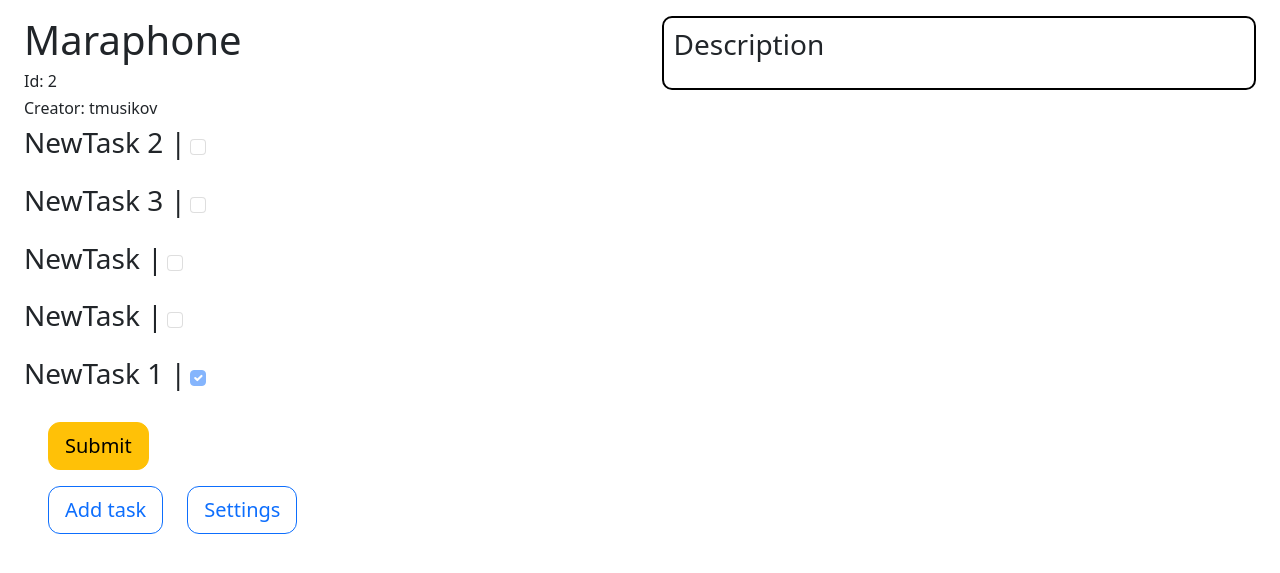
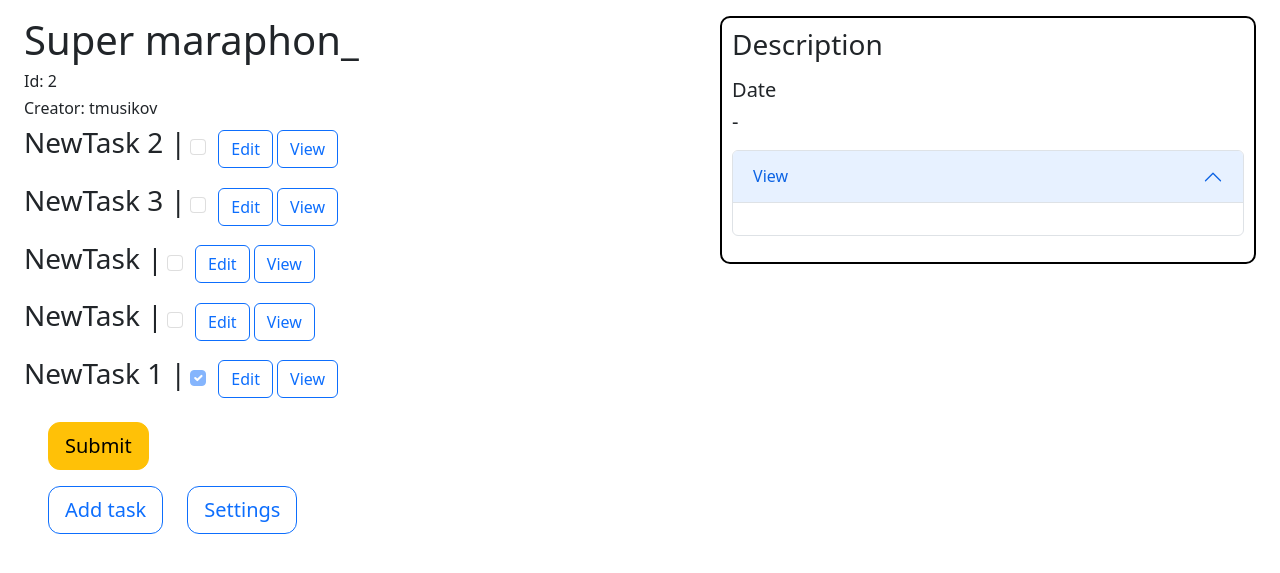
Before and after one commit to Ucutum/Maraphon, a Flask app: page /maraphon/2 in a window 1280 px wide. Shown: the part 72-645 px from the top of the page. Run offline with Flask 2, Linux system fonts and the light colour scheme; a user stored in the database is signed in; some libraries are stand-ins or nearby versions.

Commit message:
add view modif maraphon

```diff
--- a/config.json
+++ b/config.json
@@ -1,5 +1,4 @@
 {
-    "DATABASE": "/tmp/database.db",
     "DEBUG": true,
     "SECRET_KEY": "kjldasfKFJDSLKlskdfjsld"
 }
--- a/form/maraphon_settigns.py
+++ b/form/maraphon_settigns.py
@@ -1,8 +1,8 @@
 from flask_wtf import FlaskForm
 from wtforms import StringField, SubmitField
-from wtforms.validators import DataRequired
+from wtforms.validators import DataRequired, Length
 
 
 class MaraphonSettingsForm(FlaskForm):
-    title = StringField("Title", validators=[DataRequired()])
+    title = StringField("Title", validators=[DataRequired(), Length(5)])
     submit = SubmitField("Submit")
--- a/form/task.py
+++ b/form/task.py
@@ -1,10 +1,10 @@
 from flask_wtf import FlaskForm
 from wtforms import StringField, SubmitField, DateField, TextAreaField
-from wtforms.validators import DataRequired
+from wtforms.validators import DataRequired, Length
 
 
 class TaskForm(FlaskForm):
-    name = StringField("Name", validators=[DataRequired()])
+    name = StringField("Name", validators=[DataRequired(), Length(3)])
     date = DateField("Date", validators=[DataRequired()])
-    description = TextAreaField("Description", validators=[DataRequired()])
+    description = TextAreaField("Description", validators=[DataRequired(), Length(1)])
     submit = SubmitField("Submit")
--- a/main.py
+++ b/main.py
@@ -19,6 +19,7 @@ from form.login import LoginForm
 from form.singin import SinginForm
 from form.task import TaskForm
 from form.maraphon_settigns import MaraphonSettingsForm
+from data import db_session
 
 
 info("Create app")
@@ -28,14 +29,7 @@ with open("config.json") as file:
     info("config.json" + str(d))
     app.config.from_mapping(d)
 
-app.config.update(dict(DATABASE=os.path.join(app.root_path, "db", "database.db")))
-
-
-from data import db_session
-
-
-db_session.global_init(app.config["DATABASE"])
-
+db_session.global_init(os.path.join(app.root_path, "db", "database.db"))
 
 from data.maraphones import Maraphone
 from data.states import State
@@ -53,8 +47,11 @@ def make_header_data(url=None):
         ("Главная", url_for("home"), False),
         ("FAQ", url_for("faq"), False),
         ("О Нас", url_for("about"), False),
-        ("Создать", url_for("create"), False)
         ]
+
+    if current_user.is_authenticated:
+        header["menu"].append(("Создать", url_for("create"), False))
+
     if url == url_for("account"):
         header["account"] = True
     else:
@@ -81,11 +78,11 @@ login_manager.init_app(app)
 
 @login_manager.user_loader
 def load_user(user_id):
-    # return UserLogin().from_db_by_id(user_id, db)
     return db.query(User).filter(User.id == user_id).first()
 
 
 @app.route("/search", methods=["GET", "POST"])
+@login_required
 def search():
     print("SEARCH|", request.form.get("search"))
     return redirect(url_for("maraphon", id=request.form.get("search", "0")))
@@ -119,7 +116,11 @@ def create():
 @login_required
 def edit(id):
     task = db.query(Task).filter(Task.id == id).first()
+
     if not task:
+        return abort(404)
+
+    if task.main.creator_id != current_user.id:
         return abort(404)
 
     form = TaskForm()
@@ -138,7 +139,10 @@ def edit(id):
 
             return redirect(url_for("maraphon", id=task.main_id))
         else:
-            return abort(400)
+            flash("Form is not validate.")
+            return render_template(
+                "edit.html", header=header, form=form,
+                maraphone_id=task.main.id)
 
     form.name.data = task.name
     form.date.data = task.date
@@ -147,6 +151,30 @@ def edit(id):
     return render_template(
         "edit.html", header=header, form=form,
         maraphone_id=task.main.id)
+
+
+def get_task_users(id):
+    task = db.query(Task).filter(Task.id == id).first()
+    if not task:
+        return []
+    return set(map(
+        lambda x: x.user.name, filter(lambda y: y.done, task.states)))
+
+
+@app.route("/view/<int:id>")
+@login_required
+def view(id):
+    task = db.query(Task).filter(Task.id == id).first()
+
+    if not task:
+        return abort(404)
+
+    if task.main.creator_id != current_user.id:
+        return abort(404)
+    # only creator can view
+
+    return render_template(
+        "view.html", header=header, users=get_task_users(id))
 
 
 @app.route("/faq")
@@ -170,6 +198,7 @@ def account():
 
 
 @app.route("/logout")
+@login_required
 def logout():
     print("logout")
     logout_user()
@@ -185,9 +214,6 @@ def singin():
         password = form.password.data
         password_again = form.password_again.data
 
-        if len(telegram) <= 1:
-            flash("Telegram must be specified.")
-            return render_template("singin.html", header=header, form=form)
         if telegram[0] != "@":
             flash("Telegram should be similar to '@telegram'.")
             return render_template("singin.html", header=header, form=form)
@@ -198,10 +224,6 @@ def singin():
 
         if not name.strip():
             flash("Name must be specified.")
-            return render_template("singin.html", header=header, form=form)
-
-        if len(name) <= 5:
-            flash("The name should be longer 5 characters. (>= 6)")
             return render_template("singin.html", header=header, form=form)
 
         if db.query(User).filter(User.name == name).all():
@@ -250,12 +272,17 @@ def login():
 @app.route("/maraphon/<int:id>", methods=["GET", "POST"])
 @login_required
 def maraphon(id):
+    id = int(id)
+
     maraphon = db.query(Maraphone).filter(Maraphone.id == id).first()
 
     if not maraphon:
         return abort(404)
 
     if "add_task" in request.form:
+        if maraphon.creator_id != current_user.id:
+            return abort(404)
+
         last_index = db.query(Task).filter(Task.main_id==id).order_by(Task.index).first()
         if not last_index:
             last_index = 0
@@ -274,6 +301,8 @@ def maraphon(id):
 
         return redirect(url_for("edit", id=task.id))
 
+    is_creator = str(maraphon.creator_id) == str(current_user.get_id())
+
     tasks = db.query(Task).filter(Task.main_id == id).order_by(Task.date).all()
     days = []
     for task in tasks:
@@ -282,23 +311,23 @@ def maraphon(id):
             current_state = State(task_id=task.id, user_id=current_user.get_id(), done=False)
             db.add(current_state)
             db.commit()
+        if is_creator:
+            done_users = get_task_users(task.id)
+        else:
+            done_users = []
         days.append((
             task.id,
             task.name,
             current_state.done,
             datetime.datetime.today().date() == task.date,
-            task.description))
-    print(days)
-
-    # day
-    # (id, name, done, can_change)
+            task.description,
+            task.date,
+            done_users))
 
     if request.method == "POST":
-        checked = request.form.getlist("check")
         for element_id in list(map(lambda x: x[0], days)):
             ok_days = list(filter(lambda d: d[0] == element_id and d[3], days))
-            # days with id == element_id
-            print(ok_days)
+
             if len(ok_days) == 0:
                 continue
             if len(ok_days) > 1:
@@ -310,7 +339,6 @@ def maraphon(id):
                 warning("not current state")
                 abort(400)
             current_state.done = str(element_id) in request.form.getlist("check")
-            print(current_state.done)
             db.commit()
         return redirect(url_for("maraphon", id=id))
 
@@ -319,7 +347,8 @@ def maraphon(id):
         "title": maraphon.title,
         "creator": maraphon.creator.name,
         "days": days,
-        "is_creator": maraphon.creator.id == current_user.get_id()
+        "is_creator": is_creator,
+        "maraphone_name": maraphon.title
     }
 
     return render_template("maraphon.html", header=header, **parameters)
@@ -333,14 +362,15 @@ def maraphon_settings(id):
     if not maraphon:
         return abort(404)
 
+    if maraphon.creator_id != current_user.id:
+        return abort(404)
+
     form = MaraphonSettingsForm()
 
     if form.validate_on_submit():
         maraphon.title = form.title.data
         db.commit()
         return redirect(url_for("maraphon", id=maraphon.id))
-
-    # TODO check validate
 
     form.title.content = maraphon.title
 
--- a/static/js/darkening.js
+++ b/static/js/darkening.js
@@ -54,6 +54,8 @@ for (let i = 0; i < elements_list.length; i++)
         document.getElementById("description").innerHTML = descr_el.innerHTML
         document.getElementById("description_h").innerHTML = el.innerHTML + "Description"
         document.getElementById("description_commit_button").hidden = false
+        document.getElementById("description_date").innerHTML = document.getElementById("date_" + el.id).innerHTML
+        document.getElementById("description_done_users").innerHTML = document.getElementById("done_users_" + el.id).innerHTML
 
         var submit_description_button = document.getElementById("description_commit_button")
         submit_description_button.hidden = !can_touch
--- a/templates/maraphon.html
+++ b/templates/maraphon.html
@@ -3,17 +3,30 @@
 
 <main style="display: flex">
     <div class="wrap" style="flex: auto;">
-        <h1>Maraphone</h1>
+        <h1>{{ maraphone_name }}</h1>
         <h6>Id: {{ id }}</h6>
         <h6>Creator: {{ creator }}</h6>
 
         <form method="POST" name="days">
         <div>
-            {% for day, name, status, can_touch, description in days %}
+            {% for day, name, status, can_touch, description, date, done_users in days %}
                 <div class="col-md-6">
+                    {% if can_touch %}
                     <h3 class="mb-4 darkening" id="{{ day }}" style="display: inline-block; border-radius: 5px;">{{ name }} |</h3>
+                    <span class="badge bg-warning">Touch</span>
+                    {% else %}
+                    <h3 class="mb-4 darkening" id="{{ day }}" style="display: inline-block; border-radius: 5px;">{{ name }} |</h3>
+                    {% endif %}
                     <p id="description_id_{{ day }}" hidden>{{ description }}</p>
                     <p id="day_can_touch_{{ day }}" hidden>{{ can_touch }}</p>
+                    <p id="date_{{ day }}" hidden>{{ date }}</p>
+                    <div id="done_users_{{ day }}" hidden>
+                        <ul>
+                            {% for name in done_users %}
+                            <li>{{ name }}</li>
+                            {% endfor %}
+                        </ul>
+                    </div>
                     <div style="display: inline-block;">
                         {% if can_touch %}
                         <div>
@@ -52,6 +65,9 @@
                     {% if is_creator %}
                     <a href="{{ url_for('edit', id=day) }}" class="btn btn-outline-primary">Edit</a>
                     {% endif %}
+                    {% if is_creator %}
+                    <a href="{{ url_for('view', id=day) }}" class="btn btn-outline-primary">View</a>
+                    {% endif %}
                 </div>
             {% endfor %}
         </div>
@@ -61,26 +77,48 @@
         </div>
         </form>
 
+        {% if is_creator %}
         <div style="display: inline">
-
             <form method="POST" name="add_task" style="float: left">
                 <input name="add_task" type="hidden">
                 <div class="container px-4 py-2">
                     <button type="submit" class="btn btn-outline-primary btn-lg" style="border-radius: 12px; float: left">Add task</button>
                 </div>
             </form>
-
             <div class="container px-4 py-2">
                 <a href="{{ url_for('maraphon_settings', id=id) }}" class="btn btn-outline-primary btn-lg" style="border-radius: 12px; float: left">Settings</a>
             </div>
+        </div>
+        {% endif %}
 
-        </div>
     </div>
 
     <div style="flex: auto;">
         <div style="border: 2px solid black; border-radius: 10px; padding: 10px">
             <h3 id="description_h">Description</h3>
             <p id="description"></p>
+            <h5>Date</h5>
+            <h5 id="description_date">-</h5>
+
+            {% if is_creator %}
+            <div class="accordion mt-3 mb-3">
+                <div class="accordion-item">
+                    <h2 class="accordion-header" id="headingOne">
+                    <button class="accordion-button" type="button" data-bs-toggle="collapse" data-bs-target="#collapseOne" aria-expanded="true" aria-controls="collapseOne">
+                        <div> View </div>
+                    </button>
+                    </h2>
+                    <div id="collapseOne" class="accordion-collapse collapse show" aria-labelledby="headingOne" data-bs-parent="#accordionExample">
+                    <div class="accordion-body">
+                        <div id="description_done_users"></div>
+                    </div>
+                    </div>
+                </div>
+            </div>
+            {% else %}
+            <div id="description_done_users" hidden></div>
+            {% endif %}
+
             <button class="btn btn-primary" id="description_commit_button"
             hidden onclick="">Commit</button>
         </div>
```
Also changed, not shown: form/singin.py (+4 -4 lines), templates/edit.html (+7 -0 lines), templates/view.html (added, +11 -0 lines), db/database.db.
